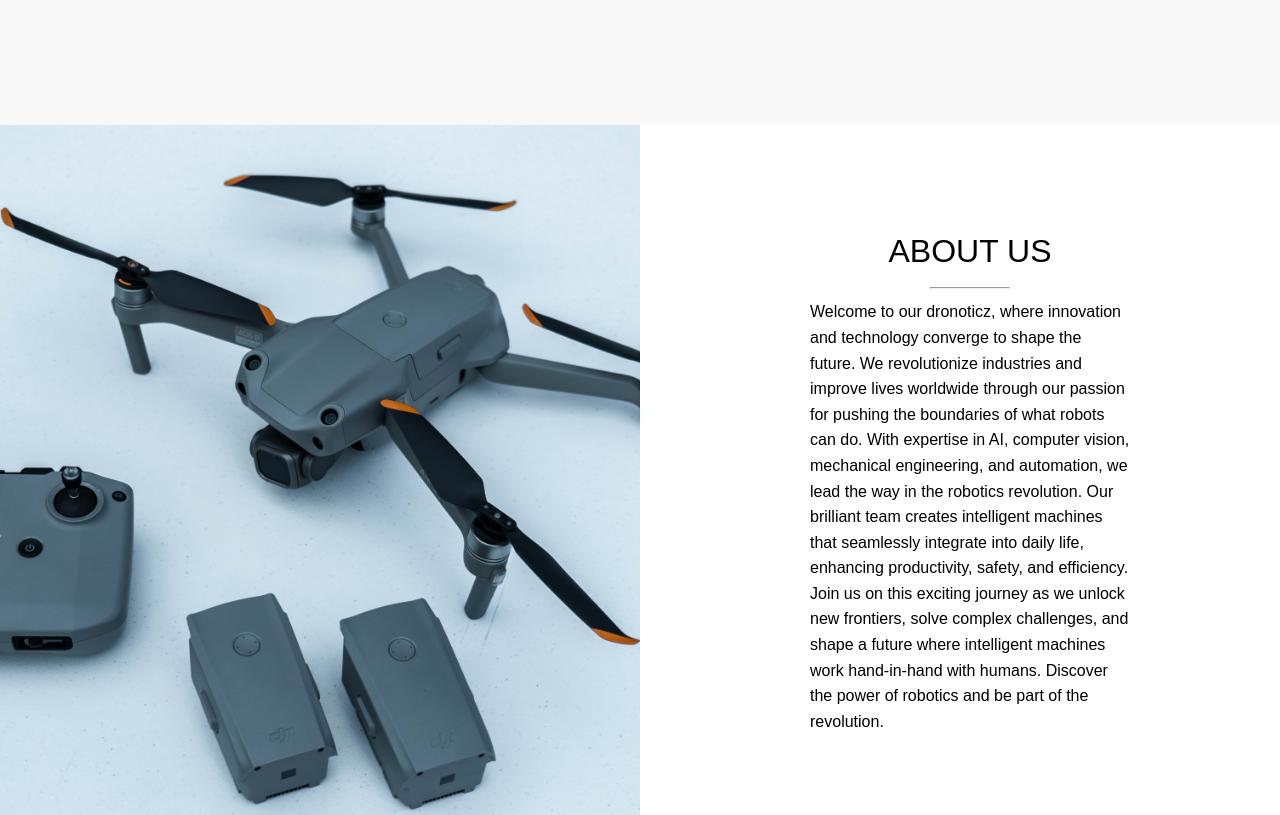
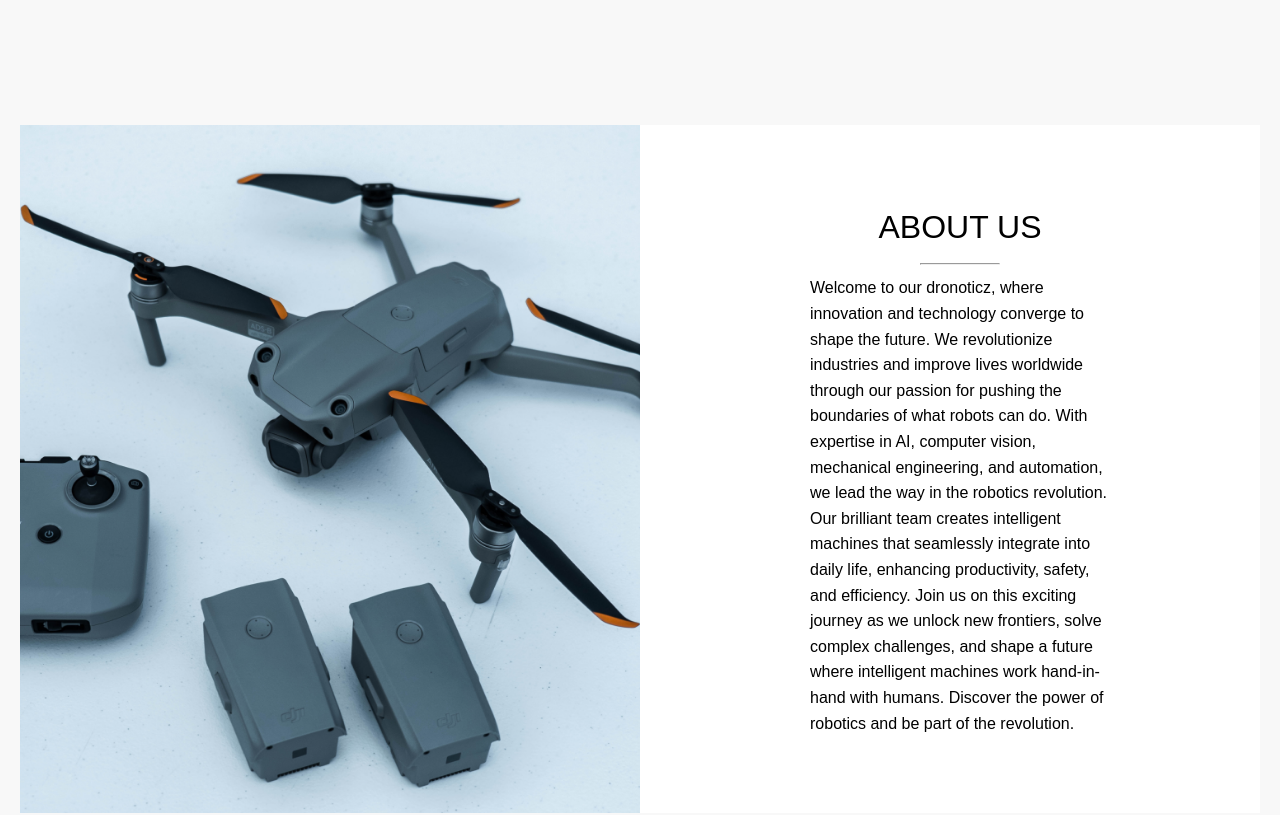
Before and after one commit to ST10107850/dronoticz, a React (Create React App) app: page / in a window 1280 px wide. Shown: the part 1400-2215 px from the top of the page. Built offline with nearby package versions, Linux system fonts and the light colour scheme.

Commit message:
Margin about

```diff
--- a/src/Style/Stylesheet.css
+++ b/src/Style/Stylesheet.css
@@ -181,6 +181,8 @@ header .backdrop{
     display: flex;
     align-items: center;
     background-color: white;
+    margin-left: 20px;
+    margin-right: 20px;
 }
 
 .about img {
```
